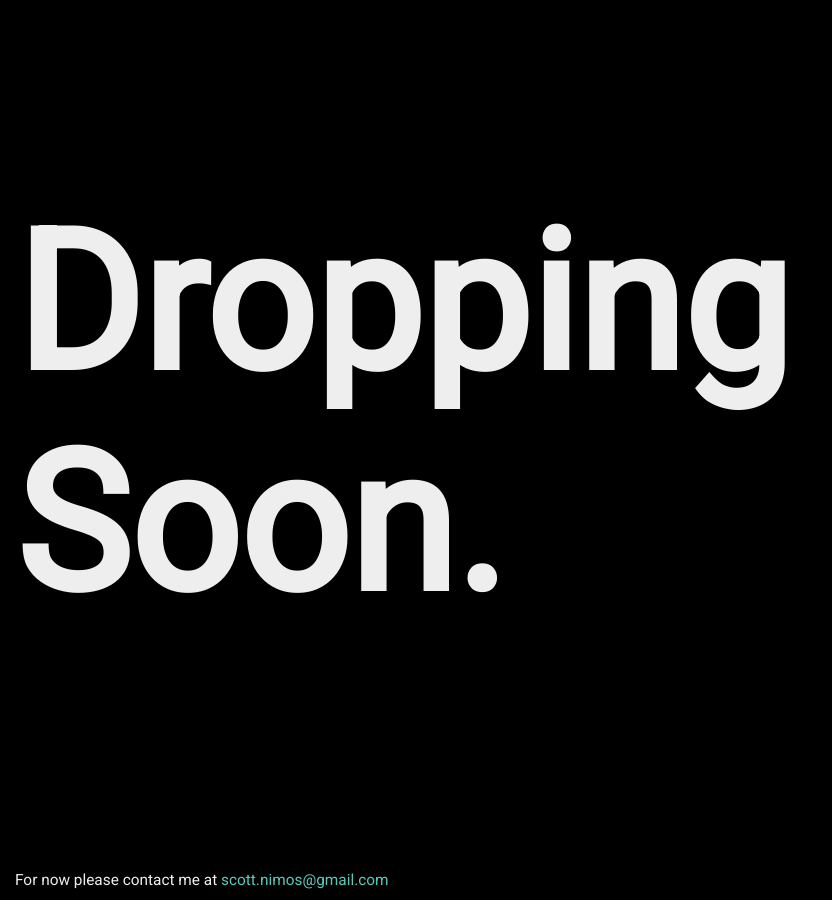
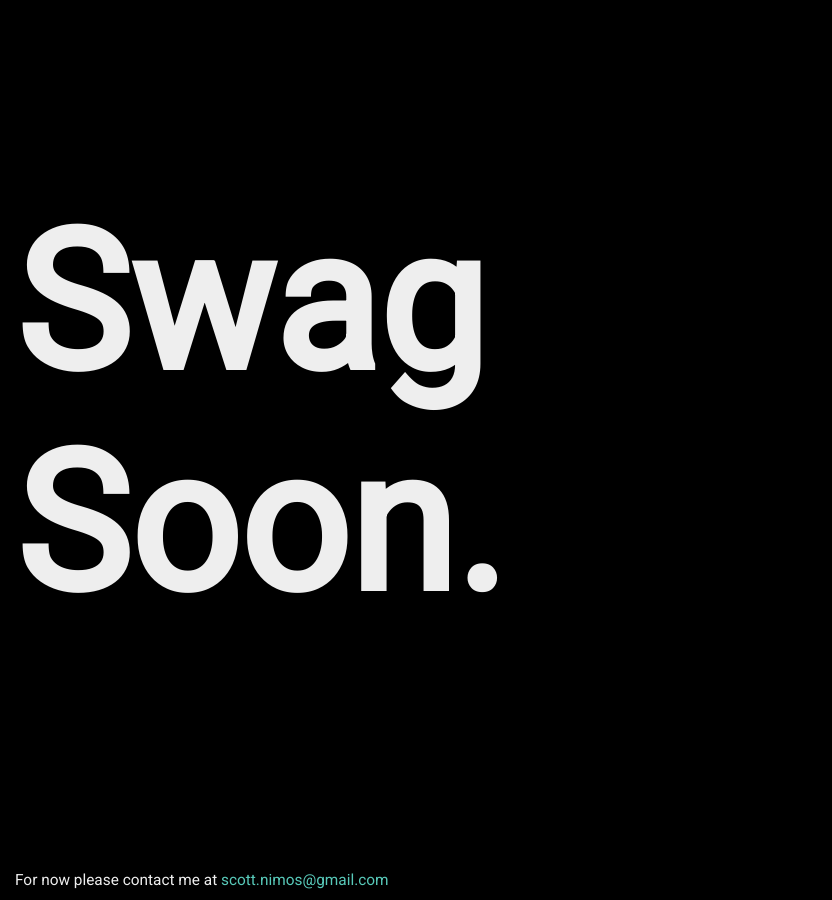
Before and after one commit to scottnimos/scottnimos.github.io, a Jekyll site: the page index.html, which Jekyll copies as it is, in a window 1280 px wide. Shown: the whole page, without its empty margins (0-832 px from the left). Built offline with Jekyll 4.4.1, drawn with Linux system fonts in a browser that asks for light colours; nearby versions of some CDN libraries.

Commit message:
Update index.html

```diff
--- a/index.html
+++ b/index.html
@@ -44,7 +44,7 @@
 </head>
 <body>
    <div>
-      <h1>Dropping<br/>Soon.</h1>
+      <h1>Swag<br/>Soon.</h1>
       <p>
          For now please contact me at <a href="mailto:scott.nimos@gmail.com">scott.nimos@gmail.com</a>
       </p>
```
